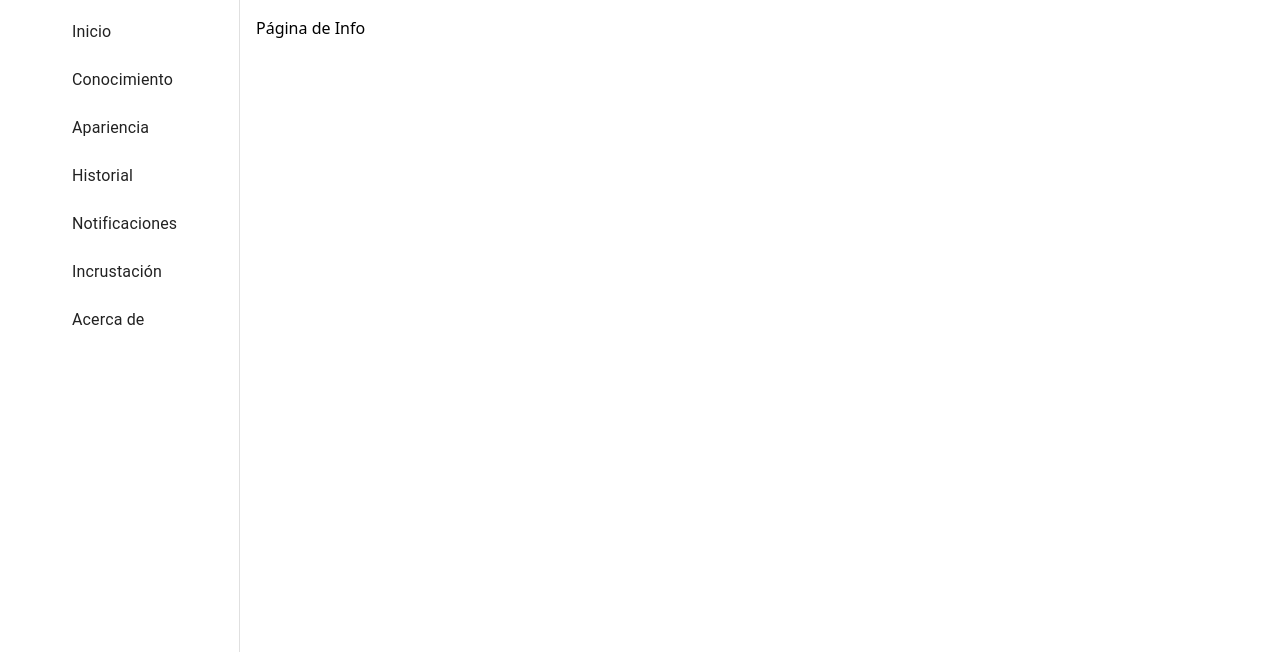
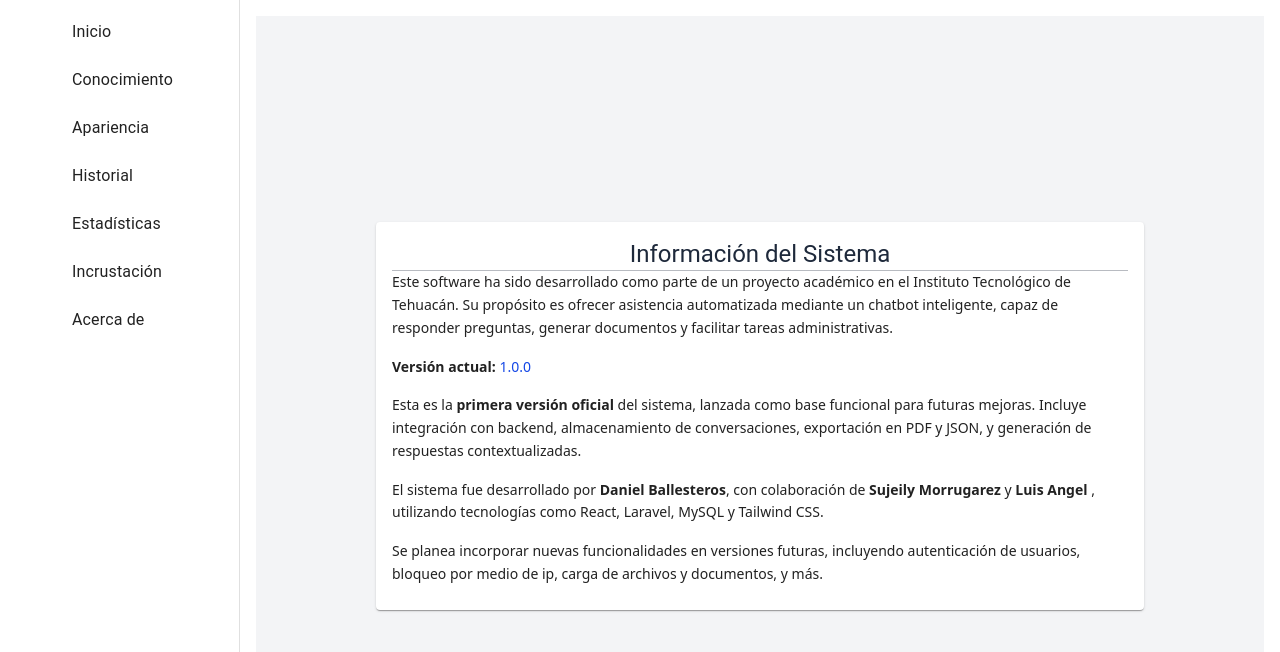
Before and after one commit to DaniS9/ChatBotTec, a React (Vite) app: page /info in a window 1280 px wide. Shown: the top 652 px of the page. Built offline with nearby package versions, Linux system fonts and the light colour scheme; no server answers; some icons are missing.

Commit message:
Agrege la pagina de info

```diff
--- a/src/assets/pages/Conversaciones.jsx
+++ b/src/assets/pages/Conversaciones.jsx
@@ -235,9 +235,10 @@ const generarPDFHistorial = async () => {
   {selectedChat ? (
     <div className="space-y-3">
       {selectedChat.mensajes.map((msg, i) => (
+        console.log(`Mensaje #${i}:`, msg.content),
         <div key={i} className={`p-3 rounded-lg ${msg.role === 'user' ? 'bg-[#334155]' : 'bg-[#475569]'}`}>
           <p className="text-sm text-gray-400">{msg.role === 'user' ? 'Usuario' : 'Bot'}</p>
-          <p>{msg.content}</p>
+          <p className="whitespace-pre-wrap break-words text-white">{msg.content}</p>
           <p className="text-xs text-gray-400">
             {new Date(msg.fecha).toLocaleString('es-MX', {
               dateStyle: 'medium',
--- a/src/assets/pages/Notificaciones.jsx
+++ b/src/assets/pages/Notificaciones.jsx
@@ -1,4 +1,4 @@
 // src/assets/pages/Apariencia.jsx
 export default function Notificaciones() {
-  return <div>Página de Notificaciones</div>;
+  return <div>Página de Estadisticas</div>;
 }
--- a/src/assets/pages/SidebarCom.jsx
+++ b/src/assets/pages/SidebarCom.jsx
@@ -48,7 +48,7 @@ export default function Sidebar() {
 
         <ListItemButton component={RouterLink} to="/notificaciones">
           <ListItemIcon><NotificationsIcon /></ListItemIcon>
-          <ListItemText primary="Notificaciones" />
+          <ListItemText primary="Estadísticas" />
         </ListItemButton>
 
         <ListItemButton component={RouterLink} to="/incrustacion">
--- a/src/assets/pages/info.jsx
+++ b/src/assets/pages/info.jsx
@@ -1,4 +1,40 @@
+// src/assets/pages/Informacion.jsx
+import { Card, CardContent, Typography, Divider } from "@mui/material";
 
-export default function info() {
-  return <div>Página de Info</div>;
+export default function Informacion() {
+  return (
+    <div className="flex h-screen bg-gray-100 text-gray-800 items-center justify-center">
+      <Card className="w-full max-w-3xl bg-white shadow-lg">
+        <CardContent>
+          <Typography variant="h5" className="mb-4 text-center text-[#1e293b] font-bold">
+            Información del Sistema
+          </Typography>
+
+          <Divider className="mb-4 bg-gray-300" />
+
+          <div className="space-y-4 text-sm leading-relaxed">
+            <p>
+              Este software ha sido desarrollado como parte de un proyecto académico en el Instituto Tecnológico de Tehuacán. Su propósito es ofrecer asistencia automatizada mediante un chatbot inteligente, capaz de responder preguntas, generar documentos y facilitar tareas administrativas.
+            </p>
+
+            <p>
+              <strong>Versión actual:</strong> <span className="text-blue-700 font-medium">1.0.0</span>
+            </p>
+
+            <p>
+              Esta es la <strong>primera versión oficial</strong> del sistema, lanzada como base funcional para futuras mejoras. Incluye integración con backend, almacenamiento de conversaciones, exportación en PDF y JSON, y generación de respuestas contextualizadas.
+            </p>
+
+            <p>
+              El sistema fue desarrollado por <strong>Daniel Ballesteros</strong>, con colaboración de <strong>Sujeily Morrugarez </strong> y <strong>Luis Angel  </strong>, utilizando tecnologías como React, Laravel, MySQL y Tailwind CSS.
+            </p>
+
+            <p>
+              Se planea incorporar nuevas funcionalidades en versiones futuras, incluyendo autenticación de usuarios, bloqueo por medio de ip, carga de archivos y documentos, y más.
+            </p>
+          </div>
+        </CardContent>
+      </Card>
+    </div>
+  );
 }
```
